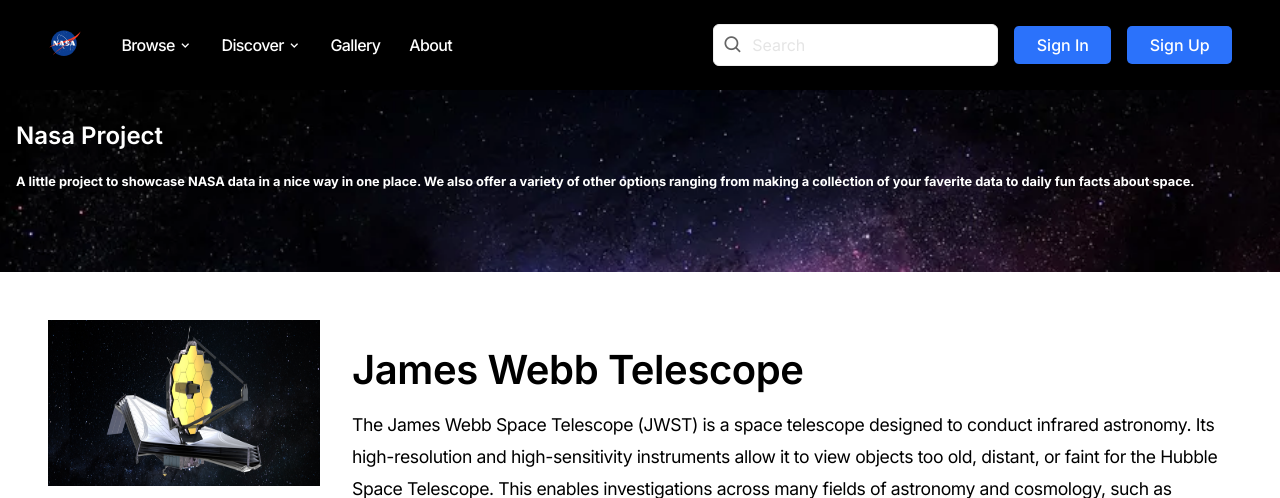
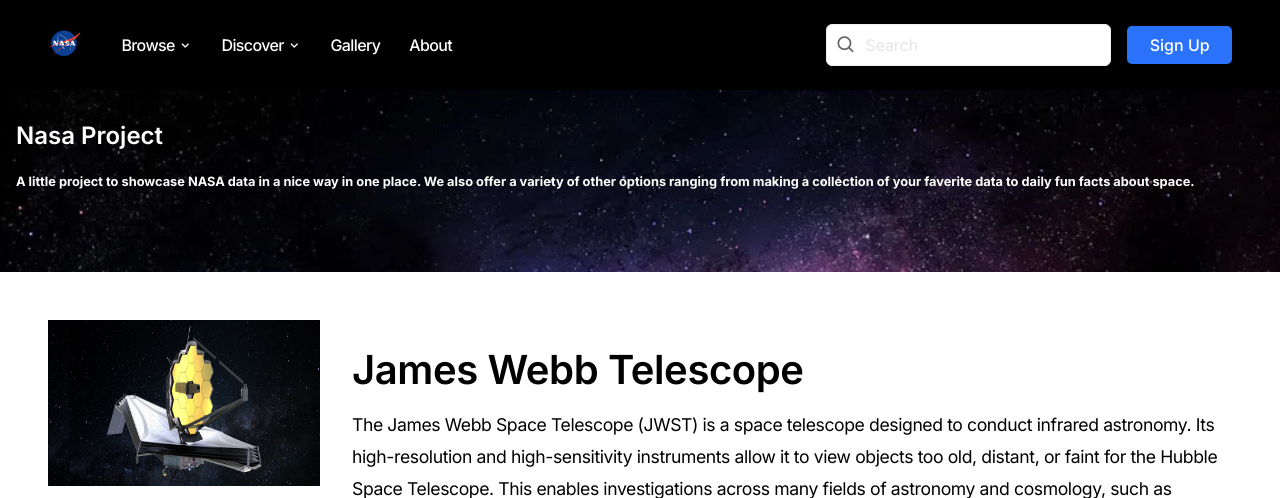
Before and after one commit to PawWin/NASA-Project, a Flask app: page / in a window 1280 px wide. Shown: the top 498 px of the page. Run offline with Flask 3, Linux system fonts and the light colour scheme; some libraries are stand-ins or nearby versions.

Commit message:
Fixed Page positioning and wrapping

```diff
--- a/templates/base.html
+++ b/templates/base.html
@@ -148,7 +148,6 @@
               <input type="search" name="search" placeholder="Search" />
               <i class="bx bx-search" aria-hidden="true"></i>
             </form>
-            <a href="{{ url_for('login')}}"><button class="btn btn-primary">Sign In</button></a>
             <a href="{{ url_for('register')}}"><button class="btn btn-primary">Sign Up</button></a>
           </div>
 
```
